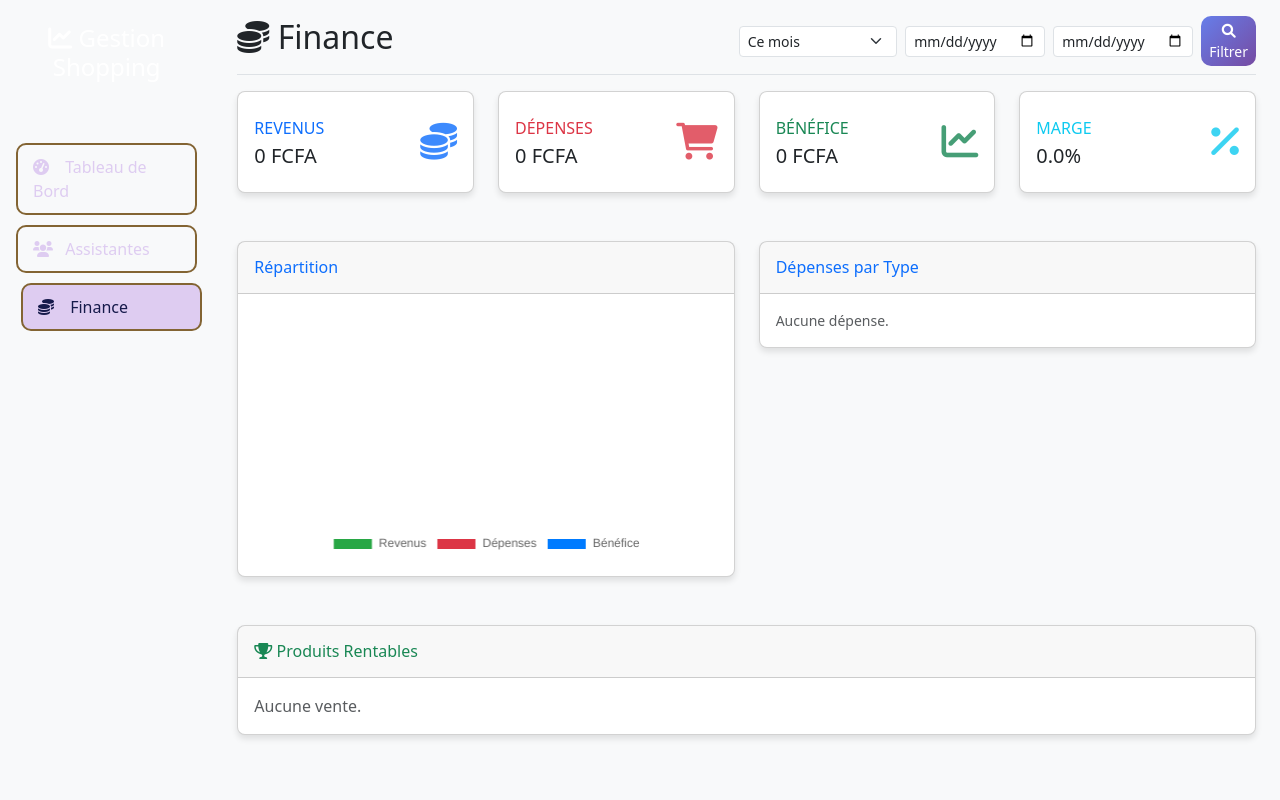
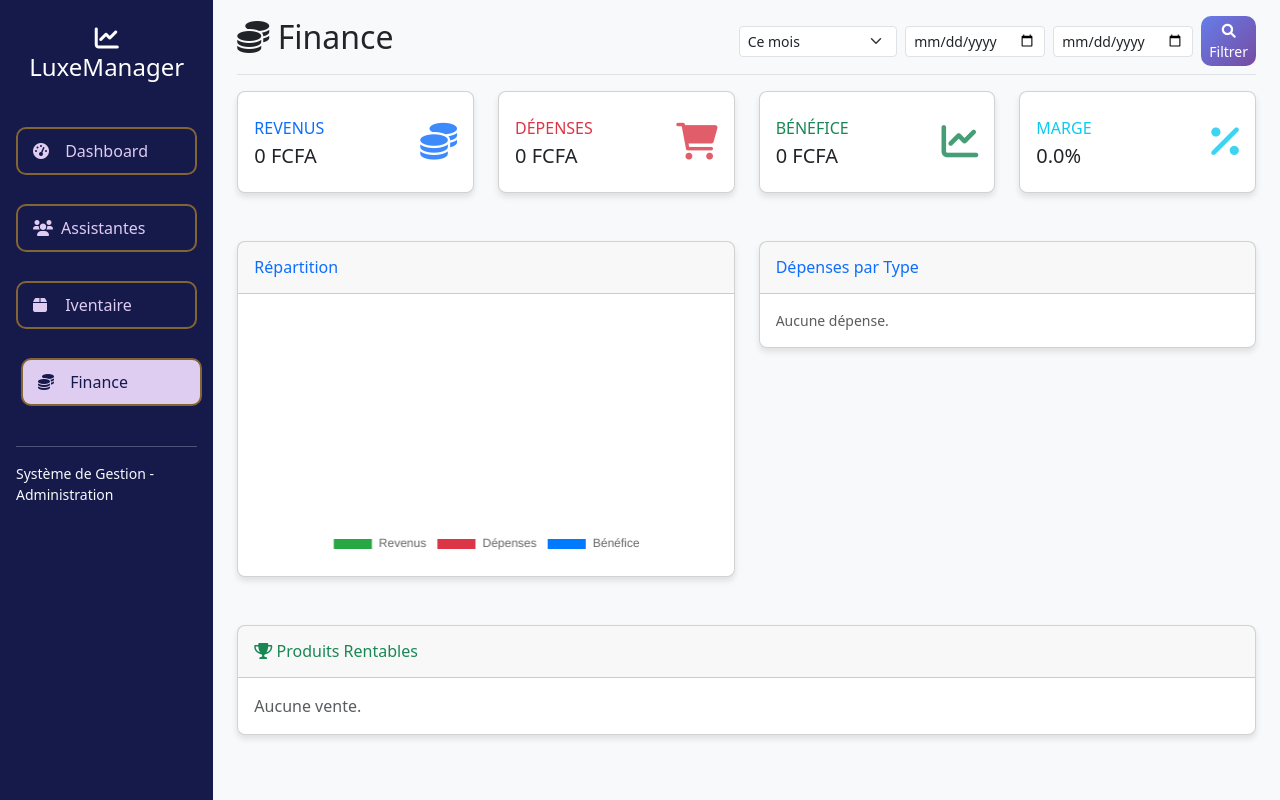
Before and after one commit to henocn/gestion-shopping, a PHP site: page /finance/index.php in a window 1280 px wide. Run offline with PHP 8.4, Linux system fonts and the light colour scheme; data comes from the database, SQL or seed files in the repository; data that the repository does not hold is empty.

Commit message:
remove factoring sidebar

```diff
--- a/finance/index.php
+++ b/finance/index.php
@@ -72,17 +72,39 @@
     <link href="https://cdn.jsdelivr.net/npm/bootstrap@5.3.0/dist/css/bootstrap.min.css" rel="stylesheet">
     <link href="https://cdnjs.cloudflare.com/ajax/libs/font-awesome/6.0.0/css/all.min.css" rel="stylesheet">
     <link href="../assets/css/dashboard.css" rel="stylesheet">
+    <link href="../assets/css/style.css" rel="stylesheet">
     <script src="https://cdn.jsdelivr.net/npm/chart.js"></script>
 </head>
 
 <body class="bg-light">
     <div class="container-fluid">
         <div class="row">
-            <nav class="col-md-3 col-lg-2 sidebar px-3 py-4">
+            <nav class="col-md-3 col-lg-2 sidebar px-3 py-4 main-bg">
                 <div class="text-center mb-4">
-                    <h4 class="text-white"><i class="fas fa-chart-line"></i> Gestion Shopping</h4><small class="text-light">Finance</small>
+                    <h4 class="text-white">
+                        <i class="fas fa-chart-line"></i>
+                        LuxeManager
+                    </h4>
                 </div>
-                <div class="nav flex-column"><a class="nav-link" href="../index.php"><i class="fas fa-tachometer-alt"></i> Tableau de Bord</a><a class="nav-link" href="../assistant/index.php"><i class="fas fa-users"></i> Assistantes</a><a class="nav-link active" href="index.php"><i class="fas fa-coins"></i> Finance</a></div>
+
+                <div class="nav flex-column pt-3 h-100">
+                    <a class="nav-link mb-4" href="../index.php">
+                        <i class="fas fa-tachometer-alt"></i> Dashboard
+                    </a>
+                    <a class="nav-link mb-4" href="../assistant/index.php">
+                        <i class="fas fa-users"></i>Assistantes
+                    </a>
+                    <a class="nav-link mb-4" href="../products/index.php">
+                        <i class="fas fa-box"></i> Iventaire
+                    </a>
+                    <a class="nav-link mb-4 active" href="../finance/index.php">
+                        <i class="fas fa-coins"></i> Finance
+                    </a>
+                    <hr class="text-light">
+                    <div class="text-light small mb-2">
+                        Système de Gestion - Administration
+                    </div>
+                </div>
             </nav>
             <main class="col-md-9 ms-sm-auto col-lg-10 px-md-4">
                 <div class="d-flex justify-content-between flex-wrap flex-md-nowrap align-items-center pt-3 pb-2 mb-3 border-bottom">
```
Also changed, not shown: assistant/details.php (+27 -2 lines), assistant/index.php (+27 -1 lines), includes/sidebar.php (deleted, +0 -27 lines), index.php (+27 -1 lines), products/index.php (+26 -1 lines), 1 other file.
